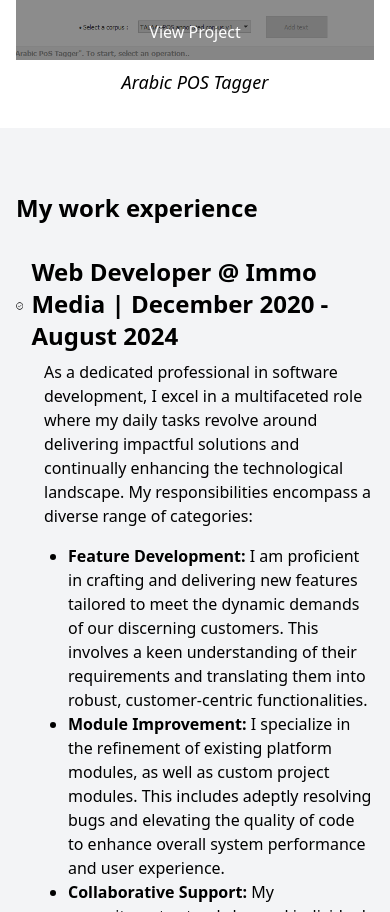
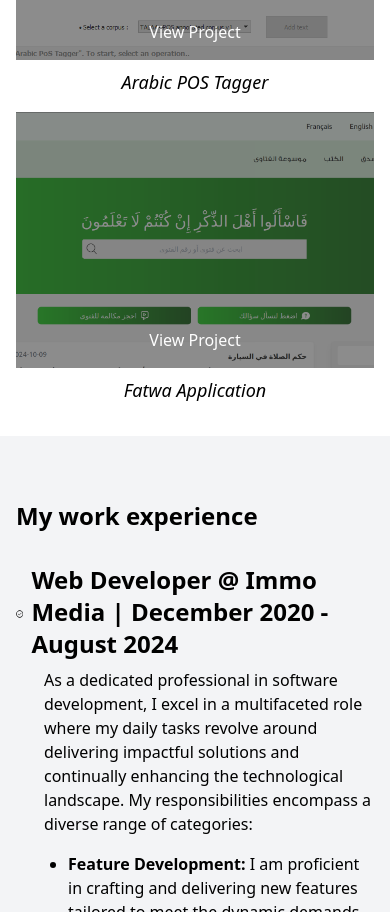
Before and after one commit to medea-learner/medea-learner.github.io, a plain HTML site: page index.html in a window 390 px wide. Shown: the part 8749-9661 px from the top of the page. Drawn offline with nearby package versions, Linux system fonts and the light colour scheme.

Commit message:
Update Projects

```diff
--- a/index.html
+++ b/index.html
@@ -384,6 +384,18 @@
               <h3 class="text-lg font-sans italic font-medium mt-2 text-center">Arabic POS Tagger</h3>
 
             </li>
+
+            <li>
+
+              <div class="relative overflow-hidden bg-cover bg-center h-64">
+                <img src="assets/images/fatwa-app.png" alt="Fatwa Application" class="w-full h-full object-cover opacity-75" loading="lazy">
+                <div class="absolute inset-0 bg-black bg-opacity-50 p-4 flex flex-col justify-end opacity-90 transition-opacity duration-300 hover:opacity-90 lg:opacity-0 lg:hover:opacity-90">
+                  <a href="https://fatwa.composdz.com/app" class="text-white hover:underline text-center">View Project</a>
+                </div>
+              </div>
+              <h3 class="text-lg font-sans italic font-medium mt-2 text-center">Fatwa Application</h3>
+
+            </li>
           </ul>
         </div>
       </section>
```
Also changed, not shown: assets/images/fatwa-app.png (added), 1 other file.
